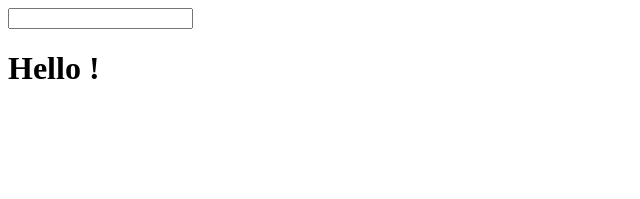
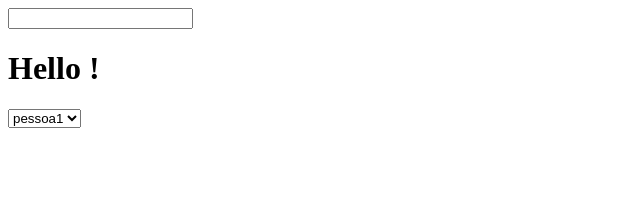
Before and after one commit to VarleyS/boletim-escolar, a React (Create React App) app: page / in a window 1280 px wide. Shown: the top 199 px of the page, without its empty margins (0-640 px from the left). Built offline with nearby package versions, Linux system fonts and the light colour scheme.

Commit message:
Outras formas de adicionar componentes

```diff
--- a/src/App.js
+++ b/src/App.js
@@ -14,11 +14,26 @@ class App extends React.Component {
     });
   }
 
+  criaComboBox = () => {
+    const opcoes = ["pessoa1", "pessoa2"]
+    const comboBoxOpcoes = opcoes.map(opcoes => <option>{opcoes}</option>)
+
+    return (
+      <select>
+        {comboBoxOpcoes}
+      </select>
+    )
+  }
+
   render() {
+
+    const MeuComboBox = () => this.criaComboBox()
+
     return (
       <>
         <input type="text" value={this.state.nome} onChange={ this.modificarNome }/><br/>
         <h1>Hello {this.state.nome}!</h1>
+        <MeuComboBox />
       </>
     )
   }
```
